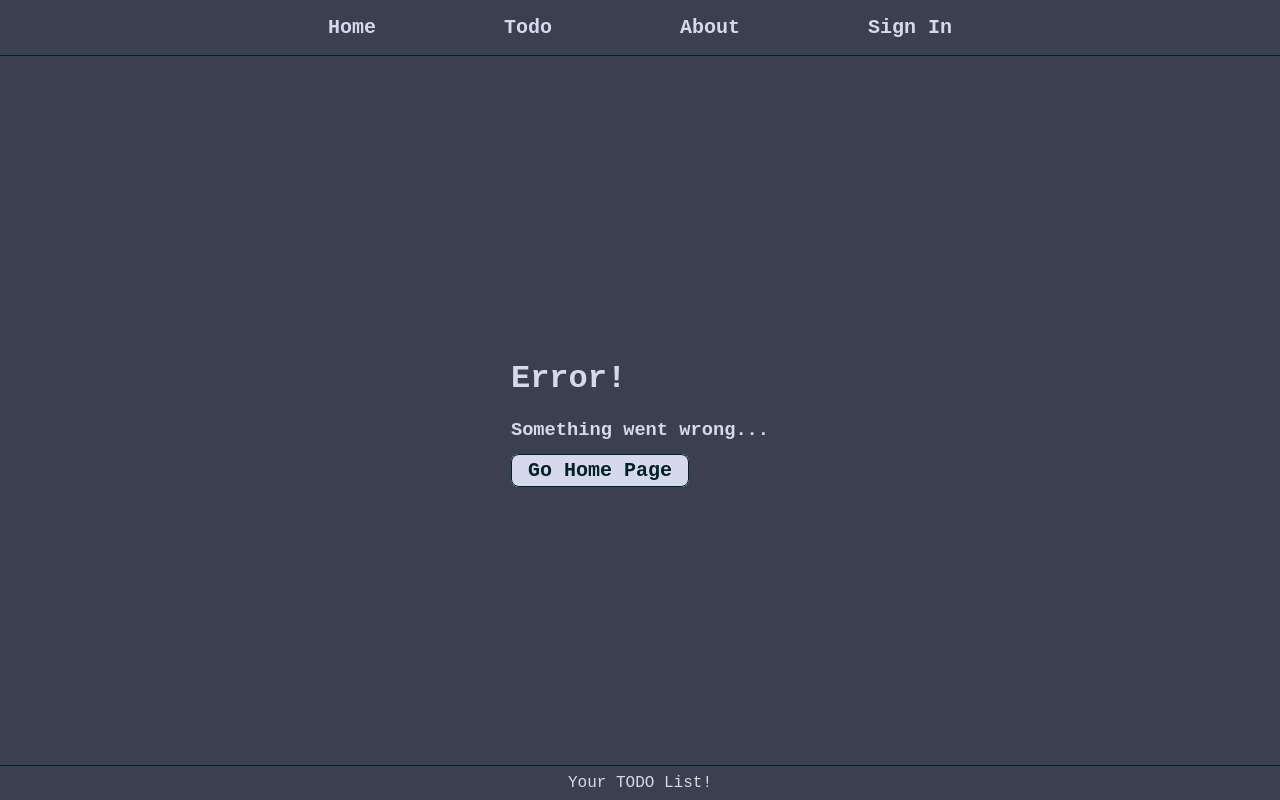
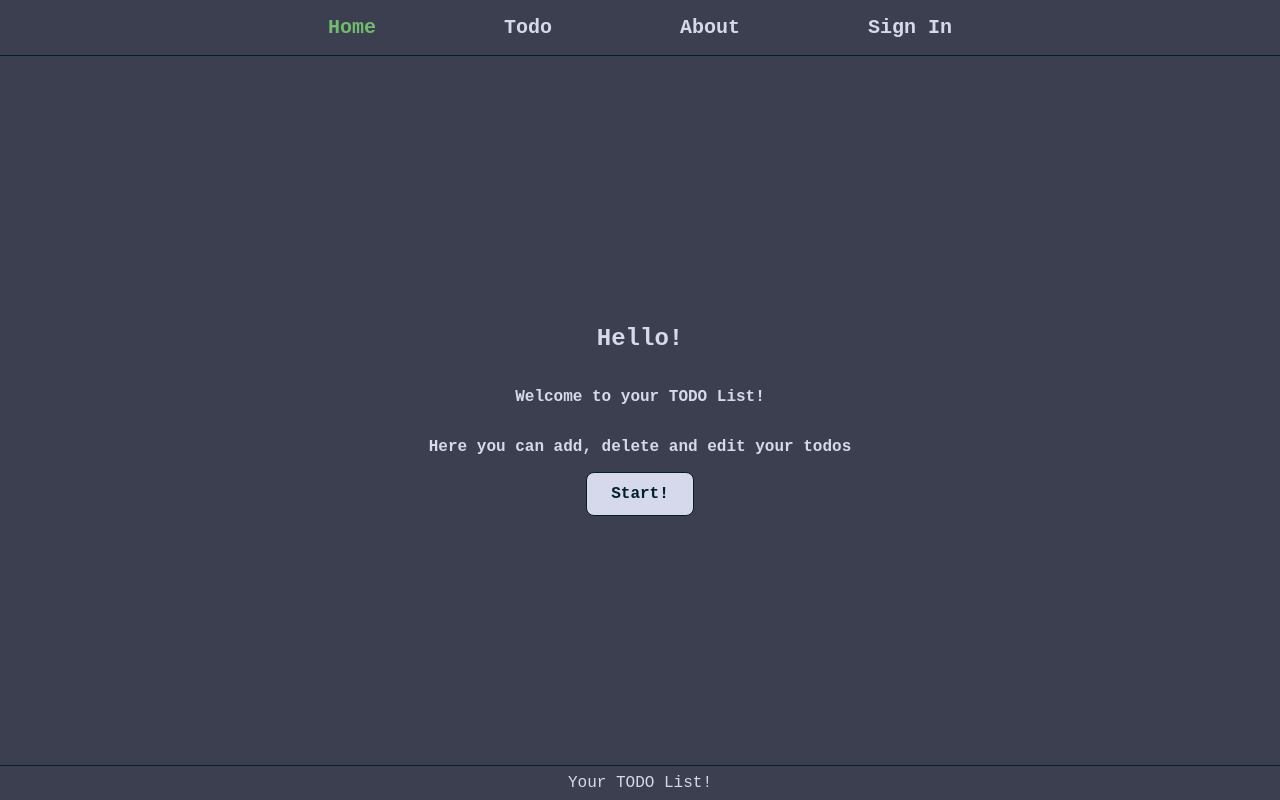
Before and after one commit to kvlandrii/todo-list, a React (Create React App) app: page /todo-list/home in a window 1280 px wide. Built offline with nearby package versions, Linux system fonts and the light colour scheme; the HTML template or start-up script is replaced by a standard one.

Commit message:
change urls

```diff
--- a/src/App.js
+++ b/src/App.js
@@ -14,7 +14,7 @@ const Error = lazy(() => import("./Error"));
 
 const ProtectedRoute = ({ isAuthenticated, children }) => {
   if (!isAuthenticated) {
-    return <Navigate to="/login" replace />;
+    return <Navigate to="/todo-list/login" replace />;
   }
   return children;
 };
@@ -55,8 +55,8 @@ function App() {
     >
       <Suspense fallback={<Loading />}>
         <Routes>
-          <Route path="/" element={<Layout />}>
-            <Route index element={<Home />}></Route>
+          <Route path="/todo-list/" element={<Layout />}>
+            <Route path="home" element={<Home />}></Route>
             <Route path="*" element={<Error />}></Route>
 
             <Route path="about" element={<About />}></Route>
--- a/src/Edit.js
+++ b/src/Edit.js
@@ -75,7 +75,7 @@ const Edit = () => {
         />
         <span>Completed</span>
       </div>
-      <Link to="/todo">
+      <Link to="/todo-list/todo">
         <button onClick={handleSave}>Save</button>
       </Link>
     </div>
--- a/src/Home.js
+++ b/src/Home.js
@@ -8,7 +8,7 @@ const Home = () => {
       <h2>Hello!</h2>
       <p>Welcome to your TODO List!</p>
       <p>Here you can add, delete and edit your todos</p>
-      <NavLink to="/todo" className="start-btn">
+      <NavLink to="/todo-list/todo" className="start-btn">
         Start!
       </NavLink>
     </main>
--- a/src/Layout.js
+++ b/src/Layout.js
@@ -18,17 +18,29 @@ const Layout = () => {
   return (
     <div className="layout">
       <header className="header">
-        <NavLink to="/" className="header__item" style={isActiveLink}>
+        <NavLink to="/todo-list/home" className="header__item" style={isActiveLink}>
           Home
         </NavLink>
-        <NavLink to="/todo" className="header__item" style={isActiveLink}>
+        <NavLink
+          to="/todo-list/todo"
+          className="header__item"
+          style={isActiveLink}
+        >
           Todo
         </NavLink>
-        <NavLink to="/about" className="header__item" style={isActiveLink}>
+        <NavLink
+          to="/todo-list/about"
+          className="header__item"
+          style={isActiveLink}
+        >
           About
         </NavLink>
         {!isAuthenticated ? (
-          <NavLink to="/login" className="header__item" style={isActiveLink}>
+          <NavLink
+            to="/todo-list/login"
+            className="header__item"
+            style={isActiveLink}
+          >
             Sign In
           </NavLink>
         ) : (
--- a/src/Login.js
+++ b/src/Login.js
@@ -52,7 +52,7 @@ const Login = () => {
             localStorage.setItem("id", response.data[0].id);
             setIsAuthenticated(true);
             localStorage.setItem("isAuthenticated", true);
-            navigate("/todo");
+            navigate("/todo-list/todo");
           } else {
             setIsWrongLenght(false);
             setIsWrong(true);
--- a/src/Todo.js
+++ b/src/Todo.js
@@ -103,7 +103,7 @@ const Todos = () => {
   };
 
   const handleEdit = (item) => {
-    navigate(`/edit`, { state: { todos, item } });
+    navigate(`/todo-list/edit`, { state: { todos, item } });
   };
 
   return (
```
